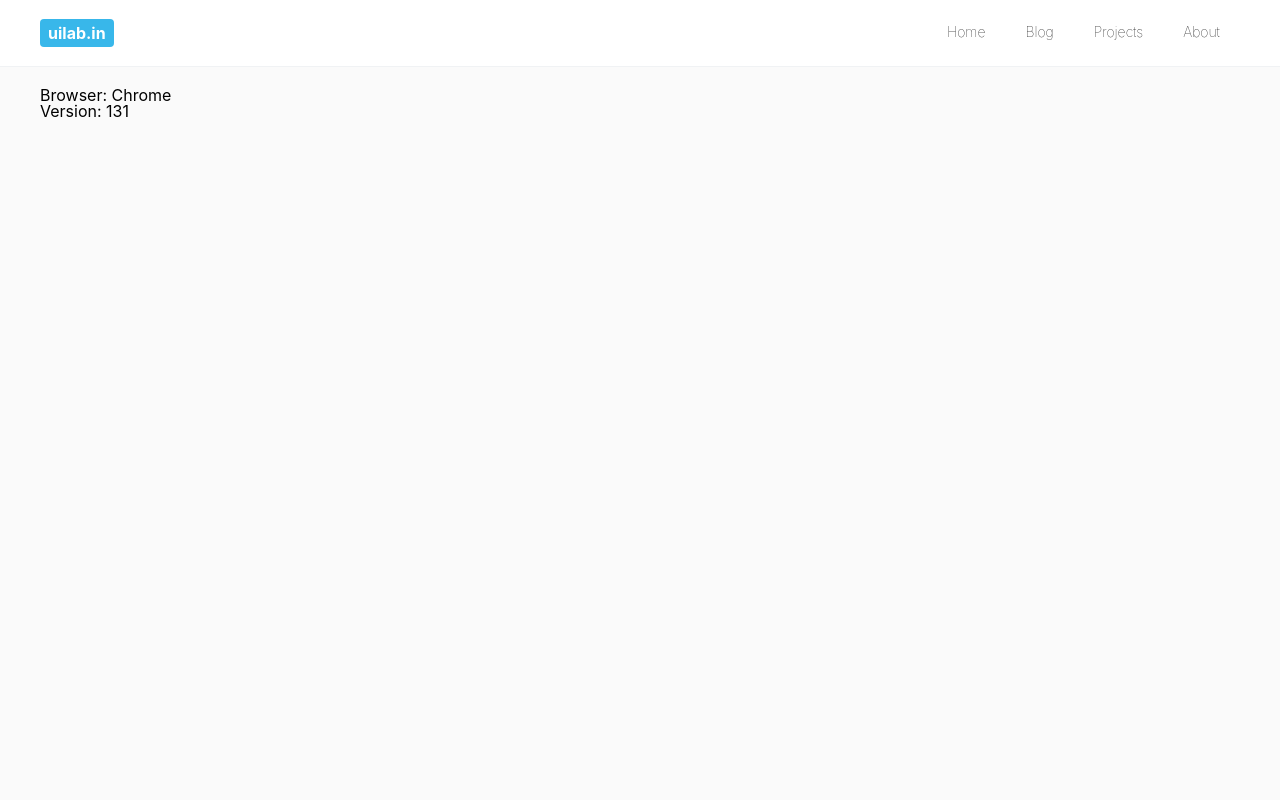
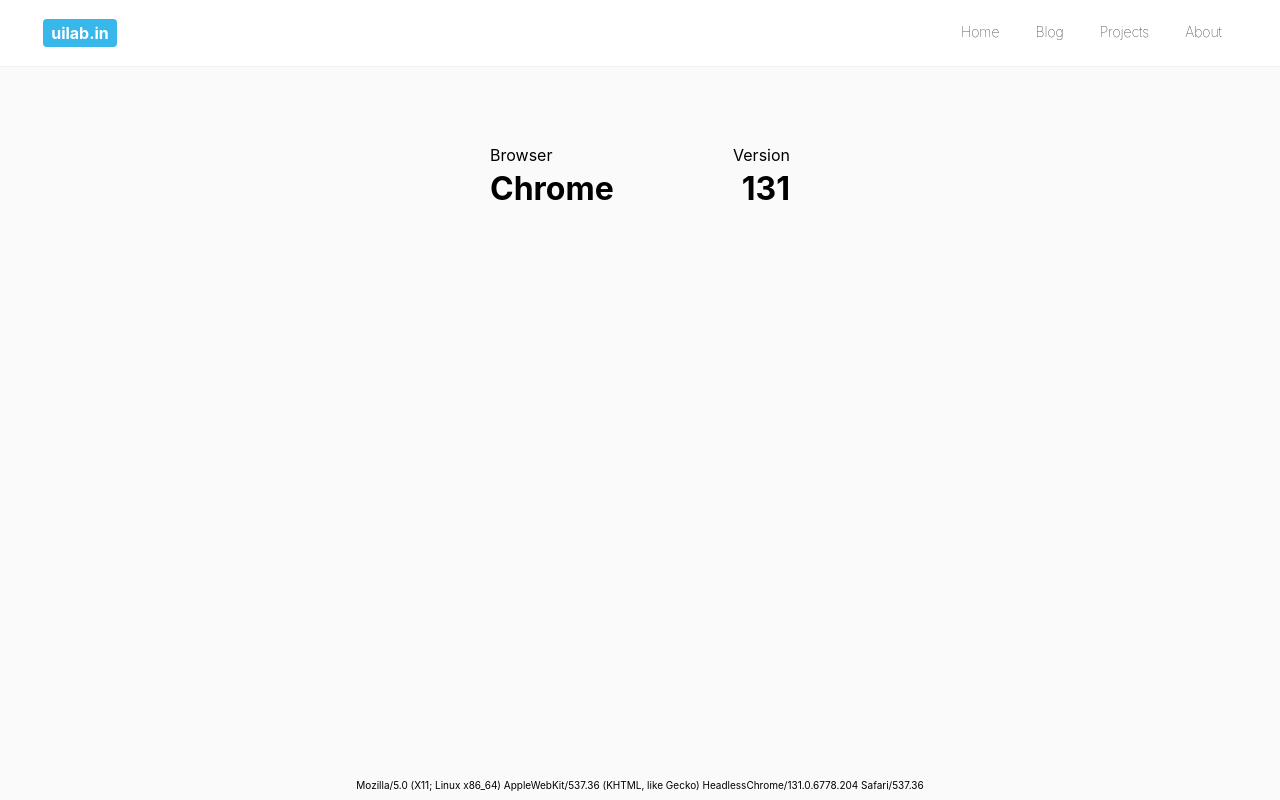
Before and after one commit to akbaruddinht/testPage, a website: page browser/index.html in a window 1280 px wide. Drawn offline with Linux system fonts and the light colour scheme.

Commit message:
browser fixes

```diff
--- a/browser/index.html
+++ b/browser/index.html
@@ -12,6 +12,14 @@
     <meta name="twitter:title" content="twitter card" />
     <meta name="google-signin-client_id" content="577448346659-bmo61g5qduvm0vhkeq1b4d1gf1t0qbdl.apps.googleusercontent.com">
     <link rel="stylesheet" href="/styles/main.css?v=0.0.2">
+    <style type="text/css">
+      .browser {max-width: 300px; margin: 5% auto; }
+      .browser:after {content: ''; clear: both; display: block; height: 0; }
+      .browser-type div, .browser-version div {font-size: 32px; font-weight: bold; margin-top: 10px; }
+      .browser-type {float: left; }
+      .browser-version {float: right; text-align: right; }
+      #userAgent {font-size: 10px; position: absolute; bottom: 10px; left: 0; right: 0; width: 100%; text-align: center;}
+    </style>
 </head>
 <body>
     <div class="header" >
@@ -40,14 +48,37 @@
 
     <section>
       <main>
-        <div id="browserShow">
+        <div class="browser">
+          <div class="browser-type">
+            <label>Browser</label>
+            <div id="browserType"></div>
+          </div>
+          <div class="browser-version">
+            <label>Version</label>
+            <div id="browserVersion"></div>
+          </div>
         </div>
-        <div id="userAgent">
-        </div>
+        <div id="userAgent"></div>
         <script type="text/javascript">
-          var browser=function(){var r,e=navigator.userAgent,a=e.match(/(ucbrowser(?=\/))\/?\s*(\d+)/i)||[];return!a.toString()&&(a=e.match(/(opera|chrome|safari|firefox|msie|trident(?=\/))\/?\s*(\d+)/i)||[]),/trident/i.test(a[1])?"IE "+((r=/\brv[ :]+(\d+)/g.exec(e)||[])[1]||""):"Chrome"===a[1]&&null!=(r=e.match(/\b(OPR|Edge)\/(\d+)/))?r.slice(1).join(" ").replace("OPR","Opera"):(a=a[2]?[a[1],a[2]]:[navigator.appName,navigator.appVersion,"-?"],null!=(r=e.match(/version\/(\d+)/i))&&a.splice(1,1,r[1]),a)}();
-          document.getElementById('browserShow').innerHTML = "Browser: " + browser[0];
-          document.getElementById('userAgent').innerHTML = "Version: " + browser[1];
+          var browser = (function(){
+    var ua= navigator.userAgent, tem,
+    M = ua.match(/(ucbrowser(?=\/))\/?\s*(\d+)/i) || [];
+    !M.toString() && (M = ua.match(/(opera|chrome|safari|firefox|msie|trident(?=\/))\/?\s*(\d+)/i) || []);
+    if(/trident/i.test(M[1])){
+      tem=  /\brv[ :]+(\d+)/g.exec(ua) || [];
+      return 'IE '+(tem[1] || '');
+    }
+    if(M[1]=== 'Chrome'){
+      tem= ua.match(/\b(OPR|Edge)\/(\d+)/);
+      if(tem!= null) return tem.slice(1).join(' ').replace('OPR', 'Opera');
+    }
+    M= M[2]? [M[1], M[2]]: [navigator.appName, navigator.appVersion, '-?'];
+    //if((tem= ua.match(/version\/(\d+)/i))!= null) M.splice(1, 1, tem[1]);
+    return M;
+  })();
+          document.getElementById('browserType').innerHTML = browser[0];
+          document.getElementById('browserVersion').innerHTML = browser[1];
+          document.getElementById('userAgent').innerHTML = navigator.userAgent;
         </script>
 
       </main>
--- a/styles/main.css
+++ b/styles/main.css
@@ -73,10 +73,14 @@
   padding: 20px 0;
 }
 
+.nav {
+  text-align: center;
+}
+
 .nav ul {
   list-style: none;
-    float: right;
-    margin: 0;
+  margin: 0 auto;
+  display: inline-block;
 }
 
 .nav li {
@@ -88,14 +92,15 @@
   text-decoration: none;
   color: #000;
   font-weight: 100;
-    padding: 25px 20px;
+  padding: 25px 18px;
   display: block;
   font-size: 14px;
 }
 
 .logo {
-    float: left;
   width: 80px;
+  margin: 0 auto;
+  text-align: center;
 }
 
 .logo a {
@@ -153,7 +158,8 @@
 }
 
 .center-of-page {
-	width: 500px;
+  width: 100%;
+  max-width: 500px;
   height: 100px;
   position: absolute;
   top: 0;
@@ -162,3 +168,12 @@
   bottom: 0;
   margin: auto;
 }
+
+@media only screen and (min-width: 769px) {
+  .logo {
+    float: left;
+  }
+  .nav ul {
+    float: right;
+  }
+}
```
Lines whose indentation alone changed are shown as unchanged.
